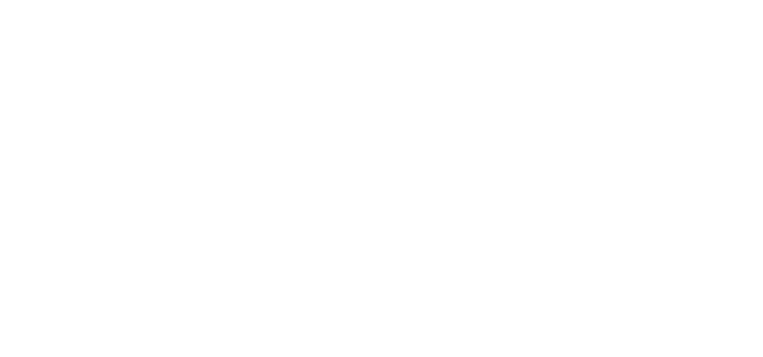
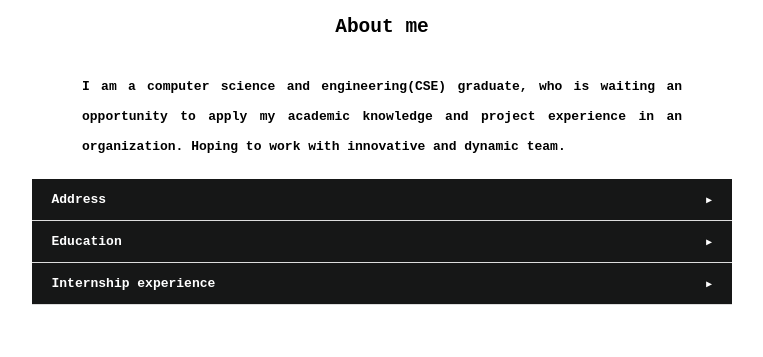
Before and after one commit to anushree1125/Personal-Website, a plain HTML site: page Pages/about.html in a window 1280 px wide. Shown: the whole page, without its empty margins (258-1021 px from the left). Drawn offline with Linux system fonts and the light colour scheme.

Commit message:
about section added

```diff
--- a/Pages/about.html
+++ b/Pages/about.html
@@ -0,0 +1,55 @@
+<!DOCTYPE html>
+<html lang="en">
+  <head>
+    <meta charset="UTF-8" />
+    <meta name="viewport" content="width=device-width, initial-scale=1.0" />
+    <title>About</title>
+    <link rel="stylesheet" href="../stylesheets/about.css" />
+  </head>
+  <body>
+    <h2>About me</h2>
+    <div class="introContainer">
+      <h4>
+        I am a computer science and engineering(CSE) graduate, who is waiting an
+        opportunity to apply my academic knowledge and project experience in an
+        organization. Hoping to work with innovative and dynamic team.
+      </h4>
+    </div>
+
+    <div class="accordion">
+      <div class="itemContainer">
+        <input type="checkbox" id="myaddress" />
+        <label for="myaddress">Address</label>
+        <div class="content">
+          <p>City: Belthangady <br />State: Karnataka, IN</p>
+        </div>
+      </div>
+      <div class="itemContainer">
+        <input type="checkbox" id="education" />
+        <label for="education">Education</label>
+        <div class="content">
+          <p>
+            Vivekananda College of Engineering and Technology, Puttur
+            <br />
+            Graduation Year: 2023
+            <br />
+            Course: Computer Science and Engineering
+            <br />
+            CGPA: 8.9
+          </p>
+        </div>
+      </div>
+      <div class="itemContainer">
+        <input type="checkbox" id="internship" />
+        <label for="internship">Internship experience</label>
+        <div class="content">
+          <p>
+            Knowledge Solutions India, Pune [Remote work]
+            <br />
+            Duration: Sept 2022- Nov 2022
+          </p>
+        </div>
+      </div>
+    </div>
+  </body>
+</html>
--- a/home.css
+++ b/home.css
@@ -2,6 +2,7 @@ html {
   margin: 0;
   padding: 0;
   box-sizing: border-box;
+  font-family: monospace;
 }
 .navbar {
   display: flex;
@@ -39,6 +40,7 @@ img {
   border-radius: 5px;
   background-color: black;
   color: white;
+  font-family: monospace;
 }
 .resumeBtn:hover {
   cursor: pointer;
--- a/stylesheets/about.css
+++ b/stylesheets/about.css
@@ -0,0 +1,86 @@
+html {
+  margin: 0;
+  padding: 0;
+  box-sizing: border-box;
+  font-family: monospace;
+  background-color: white;
+}
+h2 {
+  text-align: center;
+}
+.introContainer {
+  width: 100%;
+  display: flex;
+  justify-content: center;
+}
+h4 {
+  width: 600px;
+  text-align: justify;
+  line-height: 30px;
+}
+.accordion {
+  width: 100%;
+  /* max-width: 700px; */
+  /* background: rgb(255, 255, 255); */
+  /* border-radius: 8px; */
+  /* box-shadow: 0 8px 24px rgba(0, 0, 0, 0.1); */
+  overflow: hidden;
+  display: flex;
+  flex-direction: column;
+  align-items: center;
+  justify-content: center;
+}
+.accordion input {
+  display: none;
+}
+.accordion label {
+  display: block;
+  padding: 1rem 1.5rem;
+  font-weight: 600;
+  background: #161717;
+  /* background: #000000; */
+  color: white;
+  cursor: pointer;
+  user-select: none;
+  border-bottom: 1px solid #ddd;
+  position: relative;
+  transition: background 0.3s ease;
+}
+.accordion label:hover {
+  background: #000000;
+}
+/* Add arrow indicator to label */
+.accordion label::after {
+  content: "▸";
+  position: absolute;
+  right: 1.5rem;
+  transition: transform 0.3s ease;
+}
+/* Rotate arrow when checked */
+.accordion input:checked + label::after {
+  transform: rotate(90deg);
+}
+.accordion .content {
+  max-height: 0;
+  overflow: hidden;
+  padding: 0 1.5rem;
+  /* background: #eeebeb; */
+  /* color: #333; */
+  font-size: 1rem;
+  line-height: 1.4;
+  transition: max-height 0.5s ease, padding 0.5s ease;
+}
+.accordion input:checked + label + .content {
+  max-height: 200px; /* enough to show the content */
+  padding: 1rem 1.5rem;
+}
+.itemContainer {
+  width: 100%;
+  max-width: 700px;
+}
+@media only screen and (max-width: 600px) {
+  h4 {
+    margin-left: 20px;
+    margin-right: 20px;
+  }
+}
--- /dev/null
+++ b/stylesheets/skills.css
@@ -0,0 +1,10 @@
+html {
+  margin: 0;
+  padding: 0;
+  box-sizing: border-box;
+  font-family: monospace;
+  background-color: white;
+}
+h2 {
+  text-align: center;
+}
```
Also changed, not shown: Pages/skills.html (+24 -0 lines), index.html (+6 -2 lines).
